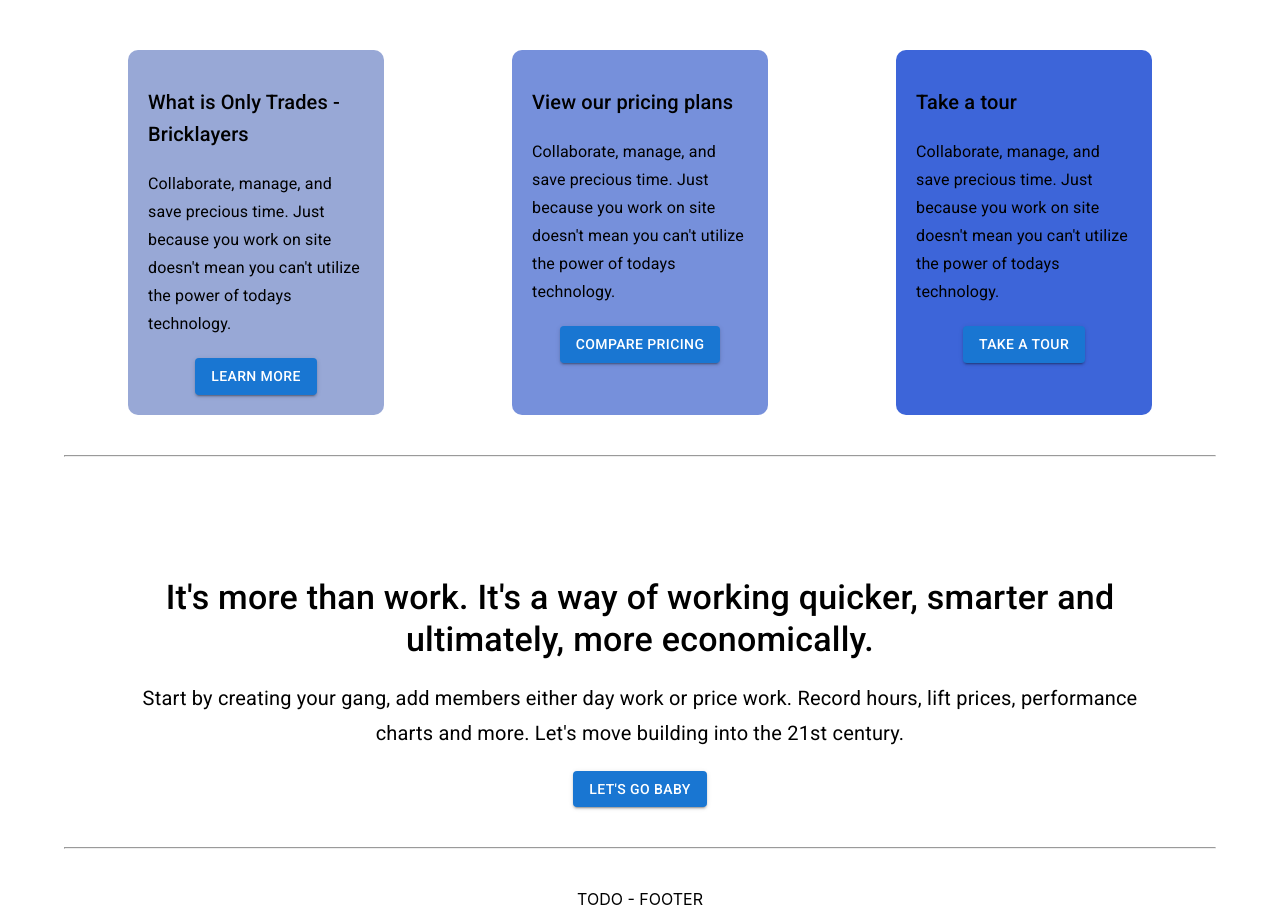
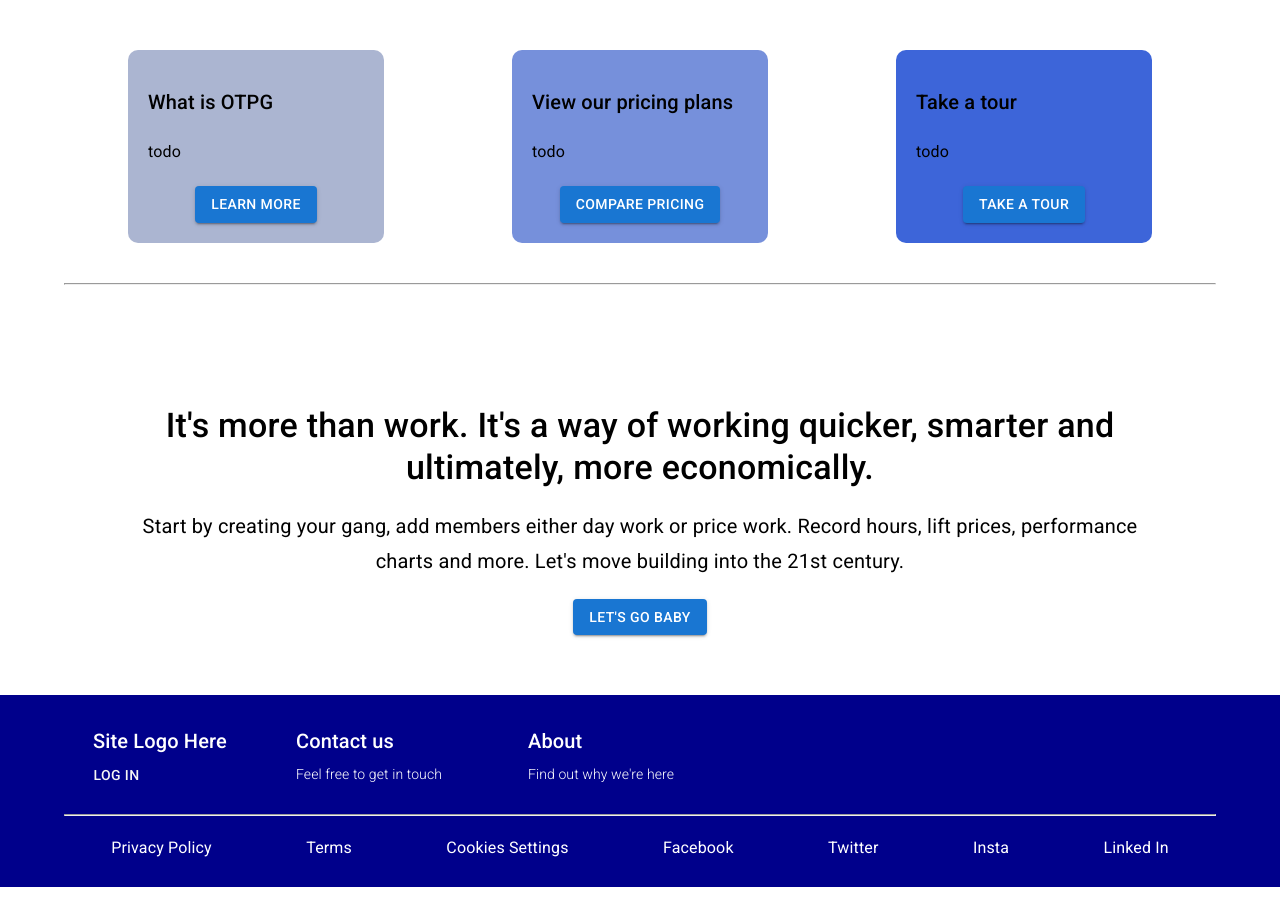
Before and after one commit to stalliardo/Trowel-Tech, a React (Create React App) app: page / in a window 1280 px wide. Shown: the part 580-1489 px from the top of the page. After the commit the page ends 1467 px from the top, so only its background shows below. Built offline with nearby package versions, Linux system fonts and the light colour scheme; no server answers.

Commit message:
Added footer to the landing page

```diff
--- a/src/components/landingPage/LandingPage.js
+++ b/src/components/landingPage/LandingPage.js
@@ -1,4 +1,4 @@
-import { Grid, Typography } from '@mui/material'
+import { Box, Grid, Typography } from '@mui/material'
 import { Container, width } from '@mui/system'
 import Card from '@mui/material/Card';
 import CardActions from '@mui/material/CardActions';
@@ -8,10 +8,9 @@ import image from '../../images/meeting.jpg'
 
 import React from 'react'
 import { useNavigate } from 'react-router-dom';
+import PromptCard from './PromptCard';
 
 const LandingPage = () => {
-
-
   const navigate = useNavigate();
 
   const onCreateGang = () => {
@@ -26,12 +25,21 @@ const LandingPage = () => {
     // TODO navigate tot he auth page
   }
 
+  const onLearnMoreClicked = () => {
+
+  }
+
+  const onPricingPlansClicked = () => {
+
+  }
+
+  const onTakeATourClicked = () => {
+
+  }
 
   return (
-    // <div style={{ background: "linear-gradient(rgb(199, 226, 252), rgb(255, 255, 255))", height: "100vh" }}>
     <div>
       <Container maxWidth="lg">
-
         <Grid container paddingX="4rem">
           <Grid item container md={8}>
             <Typography variant='h3' fontWeight="500" textAlign="left" sx={{ paddingTop: "5rem" }}>Only Trades Price Gang helps modernize the way you work!</Typography>
@@ -42,34 +50,31 @@ const LandingPage = () => {
             <img src={image} height={300} width={300} alt="meeting.jpg" style={{ marginTop: "20px" }} />
           </Grid>
         </Grid>
-
         <hr style={{ margin: "80px 0" }} />
-
-
         <Grid container paddingX="4rem" justifyContent="space-between">
-          <Grid item md={3} sx={{ backgroundColor: "#98a8d6", borderRadius: "10px", padding: "4px 20px 20px", marginTop: "20px" }}>
-            <Typography variant='h6' fontWeight="500" textAlign="left" sx={{ paddingTop: "2rem" }}>What is Only Trades - Bricklayers</Typography>
-            <Typography textAlign="left" variant="subtitle1" fontSize="16px" mt="20px">Collaborate, manage, and save precious time. Just because you work on site doesn't mean you can't utilize the power of todays technology.</Typography>
-            <Button variant='contained' sx={{ mt: "20px" }} onClick={onGoToSignUp}>Learn more</Button>
-          </Grid>
-
-          <Grid item md={3} sx={{ backgroundColor: "#7690db", borderRadius: "10px", padding: "4px 20px 20px", marginTop: "20px" }}>
-            <Typography variant='h6' fontWeight="500" textAlign="left" sx={{ paddingTop: "2rem" }}>View our pricing plans</Typography>
-            <Typography textAlign="left" variant="subtitle1" fontSize="16px" mt="20px">Collaborate, manage, and save precious time. Just because you work on site doesn't mean you can't utilize the power of todays technology.</Typography>
-            <Button variant='contained' sx={{ mt: "20px" }} onClick={onGoToSignUp}>Compare Pricing</Button>
-          </Grid>
-
-          <Grid item md={3} sx={{ backgroundColor: "#3d65d9", borderRadius: "10px", padding: "4px 20px 20px", marginTop: "20px" }}>
-            <Typography variant='h6' fontWeight="500" textAlign="left" sx={{ paddingTop: "2rem" }}>Take a tour</Typography>
-            <Typography textAlign="left" variant="subtitle1" fontSize="16px" mt="20px">Collaborate, manage, and save precious time. Just because you work on site doesn't mean you can't utilize the power of todays technology.</Typography>
-            <Button variant='contained' sx={{ mt: "20px" }} onClick={onGoToSignUp}>Take a tour</Button>
-          </Grid>
-
+          <PromptCard
+            backgroundColor="#abb5d1"
+            buttonText="Learn more"
+            text="todo"
+            title="What is OTPG"
+            clickHandler={onLearnMoreClicked}
+          />
+          <PromptCard
+            backgroundColor="#7690db"
+            buttonText="Compare Pricing"
+            text="todo"
+            title="View our pricing plans"
+            clickHandler={onPricingPlansClicked}
+          />
+          <PromptCard
+            backgroundColor="#3d65d9"
+            buttonText="Take a tour"
+            text="todo"
+            title="Take a tour"
+            clickHandler={onTakeATourClicked}
+          />
         </Grid>
-
-
         <hr style={{ margin: "40px 0" }} />
-
         <Grid container paddingX="4rem" justifyContent="space-between">
           <Typography variant='h4' fontWeight="500" textAlign="center" sx={{ paddingTop: "5rem" }}>It's more than work. It's a way of working quicker, smarter and ultimately, more economically.</Typography>
           <Typography variant="subtitle1" fontSize="20px" mt="20px">Start by creating your gang, add members either day work or price work. Record hours, lift prices, performance charts and more. Let's move building into the 21st century.</Typography>
@@ -77,14 +82,45 @@ const LandingPage = () => {
             <Button variant='contained' sx={{ mt: "20px" }} onClick={onGoToSignUp}>Let's go baby</Button>
           </Container>
         </Grid>
+      </Container>
+      <Box component="div" sx={{ background: "darkblue", height: "12rem", width: "100%", mt: "60px" }}>
+        <Container maxWidth="lg" sx={{ height: "inherit", pt: "30px" }}>
+          <Grid container>
 
-        <hr style={{ margin: "40px 0" }} />
+            <Grid item container sx={{ mr: "40px" }} xs={12} md={2} flexDirection="column">
+              <Typography color="white" variant='h6'>Site Logo Here</Typography>
+              <Button sx={{color: "whitesmoke", width: "105px"}}>Log in</Button>
+
+            </Grid>
+
+            <Grid item container sx={{ mr: "40px" }} xs={12} md={2}>
+              <Typography color="white" variant='h6'>Contact us</Typography>
+              <Typography color="white" variant='subtitle2' fontWeight="100">Feel free to get in touch</Typography>
+            </Grid>
+
+            <Grid item container sx={{ mr: "40px" }} xs={12} md={2}>
+              <Typography color="white" variant='h6'>About</Typography>
+              <Typography color="white" variant='subtitle2' fontWeight="100">Find out why we're here</Typography>
+            </Grid>
 
 
-      </Container>
-      <div>
-        TODO - FOOTER
-      </div>
+
+
+          </Grid>
+
+          <hr style={{ margin: "20px 0" }} />
+
+          <Grid container justifyContent="space-around">
+            <Typography color="white">Privacy Policy</Typography>
+            <Typography color="white">Terms</Typography>
+            <Typography color="white">Cookies Settings</Typography>
+            <Typography color="white">Facebook</Typography>
+            <Typography color="white">Twitter</Typography>
+            <Typography color="white">Insta</Typography>
+            <Typography color="white">Linked In</Typography>
+          </Grid>
+        </Container>
+      </Box>
     </div>
   )
 }
@@ -92,42 +128,5 @@ const LandingPage = () => {
 export default LandingPage
 
 
-{/* <div style={{ background: "linear-gradient(rgb(199, 226, 252), rgb(255, 255, 255))", height: "100vh" }}>
-      <Container maxWidth="xl" sx={{ border: "1px solid red", }}>
-        <Container maxWidth="xl" sx={{ border: "1px solid red", mt: "30px", mb: "40px" }}>
-          <Typography variant='h2'>Welcome to the Only Trades - Price Gang site etc </Typography>
-        </Container>
-        <Grid maxWidth="md" container sx={{ margin: "auto" }} justifyContent="space-around" mt="30px">
-          <Grid item sx={{ mt: "20px" }}>
-            <Card sx={{ backgroundColor: "#031236", width: "400px", height: "220px" }}>
-              <CardContent>
-                <Typography sx={{ fontSize: 20 }} color="warning.light" gutterBottom>
-                  Create Gang
-                </Typography>
-                <Typography variant='subtitle2' sx={{ fontSize: 14 }} color="#c4c4c4" gutterBottom>
-                  Use this option to create your gang. You will first be asked to enter your details, then the details of the other gang members.
-                </Typography>
-              </CardContent>
-              <CardActions sx={{ display: "flex", justifyContent: "space-around", width: "80%", margin: "0 auto 10px auto" }}>
-                <Button size="medium" variant='contained' onClick={onCreateGang}>Let's go</Button>
-              </CardActions>
-            </Card>
-          </Grid>
-          <Grid item sx={{ mt: "20px" }}>
-            <Card sx={{ backgroundColor: "#031236", width: "400px", height: "220px" }}>
-              <CardContent>
-                <Typography sx={{ fontSize: 20 }} color="warning.light" gutterBottom>
-                  Join Gang
-                </Typography>
-                <Typography variant='subtitle2' sx={{ fontSize: 14 }} color="text.subText" gutterBottom>
-                  Use this option to join a gang. You may have received an invitation code or you can search for your gang manually.
-                </Typography>
-              </CardContent>
-              <CardActions sx={{ display: "flex", justifyContent: "space-around", width: "80%", margin: "20px auto 10px auto" }}>
-                <Button size="medium" variant='contained'>Let's go</Button>
-              </CardActions>
-            </Card>
-          </Grid>
-        </Grid>
-      </Container>
-    </div> */}
+// TODOS
+  // Add hover to footer Elements, is this achievable through the typography itself
--- /dev/null
+++ b/src/components/landingPage/PromptCard.js
@@ -0,0 +1,17 @@
+import React from 'react'
+import { Grid, Typography } from '@mui/material'
+import Button from '@mui/material/Button';
+
+
+
+const PromptCard = (props) => {
+    return (
+        <Grid item md={3} sx={{ backgroundColor: props.backgroundColor, borderRadius: "10px", padding: "4px 20px 20px", marginTop: "20px" }}>
+            <Typography variant='h6' fontWeight="500" textAlign="left" sx={{ paddingTop: "2rem" }}>{props.title}</Typography>
+            <Typography textAlign="left" variant="subtitle1" fontSize="16px" mt="20px">{props.text}</Typography>
+            <Button variant='contained' sx={{ mt: "20px" }} onClick={props.clickHandler}>{props.buttonText}</Button>
+        </Grid>
+    )
+}
+
+export default PromptCard
```
